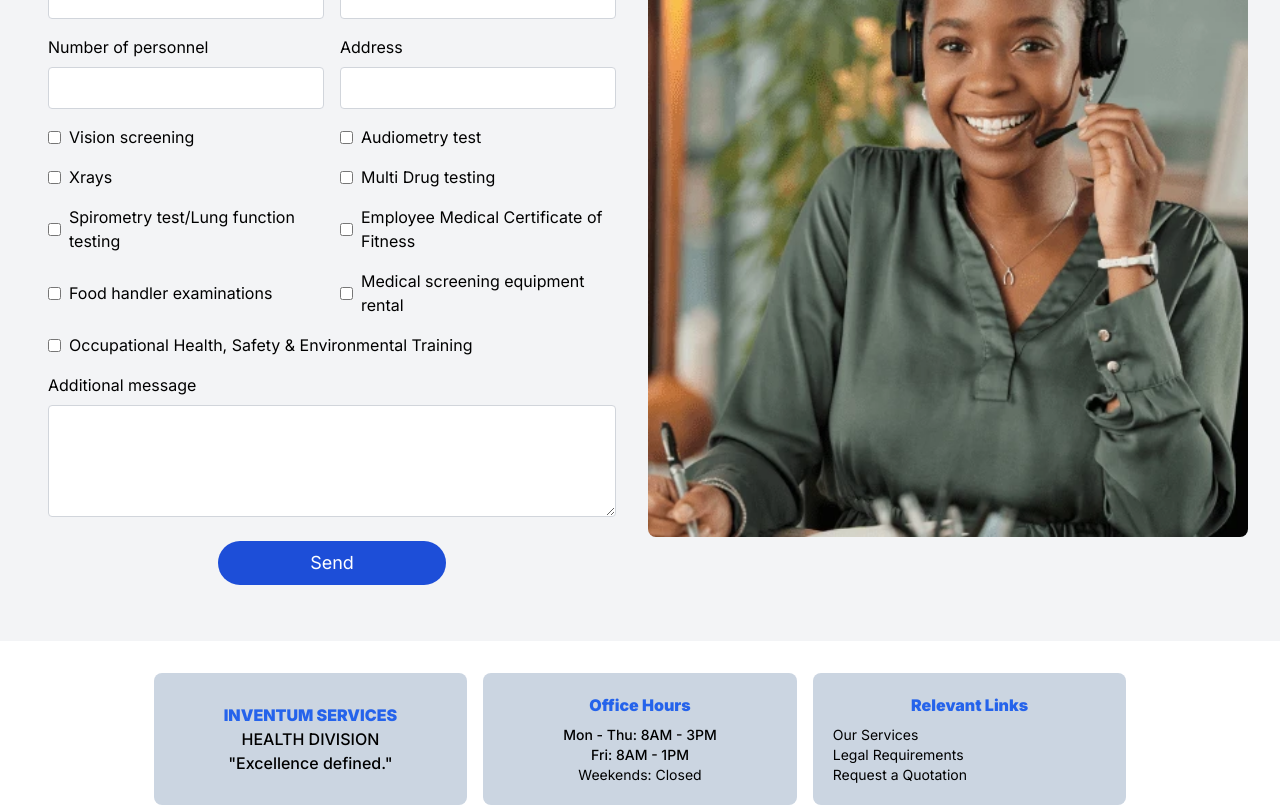
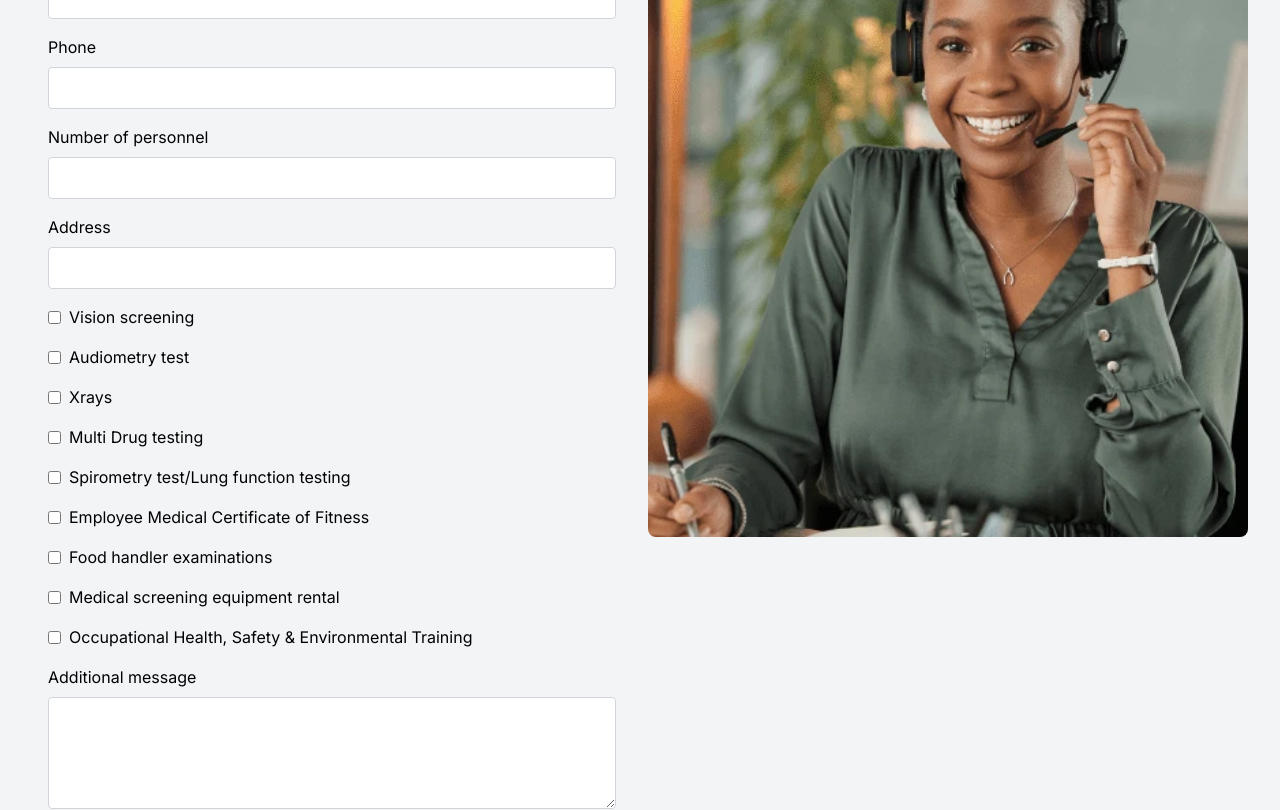
Before and after one commit to brolinr/Inventum_health, a Next.js app: page / in a window 1280 px wide. Shown: the part 2420-3230 px from the top of the page. Built offline with nearby package versions, Linux system fonts and the light colour scheme.

Commit message:
fixed layout

```diff
--- a/app/contact/page.tsx
+++ b/app/contact/page.tsx
@@ -1,6 +1,5 @@
 "use client"
 import { useState, ChangeEvent, FormEvent } from 'react';
-import Head from 'next/head';
 import Image from 'next/image';
 
 export default function Contact() {
@@ -46,10 +45,10 @@ export default function Contact() {
   };
 
   return (
-    <main className="bg-white text-black h-screen overflow-hidden">
+    <main className="bg-white text-black lg:h-screen overflow-hidden">
       <div className="grid bg-white md:grid-cols-2 gap-2">
-        <div className="grid grid-cols-2 gap-2 h-fit p-6 pt-10">
-          <h1 className="text-3xl font-bold col-span-2 mb-6">Send us a message</h1>
+        <div className="p-6 md:pt-10">
+          <h1 className="text-3xl font-bold mb-6">Send us a message</h1>
           <form onSubmit={handleSubmit} className="grid gap-2">
             <div className="flex-col flex gap-2">
               <label htmlFor="name">Name</label>
@@ -74,7 +73,7 @@ export default function Contact() {
               />
             </div>
 
-            <div className="flex-col col-span-2 flex gap-2">
+            <div className="flex-col flex gap-2">
               <label htmlFor="phone">Phone</label>
               <input
                 type="text"
@@ -86,7 +85,7 @@ export default function Contact() {
               />
             </div>
 
-            <div className="md:col-span-2 flex flex-col gap-2">
+            <div className="flex-col flex gap-2">
               <label htmlFor="additional_message">Additional message</label>
               <textarea
                 name="additional_message"
@@ -97,19 +96,20 @@ export default function Contact() {
               ></textarea>
             </div>
 
-            <div className="my-2 md:col-span-2 col-span-1 text-white flex justify-center items-center">
-              <button type="submit" className="w-full md:w-2/5 p-2 text-lg bg-blue-700 rounded-full">
+            <div className="my-2 text-white">
+              <button type="submit" className="w-full p-2 text-lg bg-blue-700 rounded-full">
                 Send
               </button>
             </div>
           </form>
         </div>
-        <div className="col-span-1">
+
+        <div className="hidden md:block">
           <Image
             src="/customer_service.webp"
             width={1000}
             height={760}
-            className="hidden md:block rounded-lg duration-300 hover:scale-95"
+            className="rounded-lg duration-300 hover:scale-95"
             alt="Customer service team assisting clients"
           />
         </div>
--- a/app/ui/components/navbar.tsx
+++ b/app/ui/components/navbar.tsx
@@ -25,7 +25,7 @@ export default function Navbar() {
   return (
     <nav>
       <div className="p-4 grid bg-blue-950 w-full mx-auto grid-cols-2 gap-x-2 md:grid-cols-10">
-        <div className="col-span-3 rounded-lg ">
+        <div className="col-span-1 md:col-span-3 rounded-lg ">
           <Link className="text-indigo-500" href="/">
             <Image
               src='/next.svg' width={150} height={125}
--- a/app/ui/components/quotation_form.tsx
+++ b/app/ui/components/quotation_form.tsx
@@ -1,5 +1,4 @@
 "use client"
-
 import { useState, ChangeEvent, FormEvent } from 'react';
 
 interface FormData {
@@ -20,7 +19,7 @@ interface FormData {
   additional_message: string;
 }
 
-export default function QuotationForm() {
+const QuotationForm: React.FC = () => {
   const [formData, setFormData] = useState<FormData>({
     name: '',
     email: '',
@@ -88,8 +87,8 @@ export default function QuotationForm() {
         GET A <span className="font-bold text-blue-700">FREE QUOTE</span>
       </h1>
 
-      <form className="grid md:grid-cols-2 grid-cols-1 gap-4" onSubmit={handleSubmit}>
-        <div className="md:col-span-2 flex-col flex gap-2">
+      <form className="grid grid-cols-1 gap-4" onSubmit={handleSubmit}>
+        <div className="flex-col flex gap-2">
           <label htmlFor="name">Name</label>
           <input
             type="text"
@@ -149,7 +148,7 @@ export default function QuotationForm() {
           />
         </div>
 
-        <div className="flex-row items-center flex gap-2 col-span-1">
+        <div className="flex items-center gap-2">
           <input
             type="checkbox"
             id="vision_screening"
@@ -160,7 +159,7 @@ export default function QuotationForm() {
           <label htmlFor="vision_screening">Vision screening</label>
         </div>
 
-        <div className="flex-row items-center flex gap-2 col-span-1">
+        <div className="flex items-center gap-2">
           <input
             type="checkbox"
             id="audiometry_test"
@@ -171,7 +170,7 @@ export default function QuotationForm() {
           <label htmlFor="audiometry_test">Audiometry test</label>
         </div>
 
-        <div className="flex-row items-center flex gap-2 col-span-1">
+        <div className="flex items-center gap-2">
           <input
             type="checkbox"
             id="xrays"
@@ -182,7 +181,7 @@ export default function QuotationForm() {
           <label htmlFor="xrays">Xrays</label>
         </div>
 
-        <div className="flex-row items-center flex gap-2 col-span-1">
+        <div className="flex items-center gap-2">
           <input
             type="checkbox"
             id="drug_test"
@@ -193,7 +192,7 @@ export default function QuotationForm() {
           <label htmlFor="drug_test">Multi Drug testing</label>
         </div>
 
-        <div className="flex-row items-center flex gap-2 col-span-1">
+        <div className="flex items-center gap-2">
           <input
             type="checkbox"
             id="spirometry"
@@ -204,7 +203,7 @@ export default function QuotationForm() {
           <label htmlFor="spirometry">Spirometry test/Lung function testing</label>
         </div>
 
-        <div className="flex-row items-center flex gap-2 col-span-1">
+        <div className="flex items-center gap-2">
           <input
             type="checkbox"
             id="fitness_certificate"
@@ -215,7 +214,7 @@ export default function QuotationForm() {
           <label htmlFor="fitness_certificate">Employee Medical Certificate of Fitness</label>
         </div>
 
-        <div className="flex-row items-center flex gap-2 col-span-1">
+        <div className="flex items-center gap-2">
           <input
             type="checkbox"
             id="food_handlers"
@@ -226,7 +225,7 @@ export default function QuotationForm() {
           <label htmlFor="food_handlers">Food handler examinations</label>
         </div>
 
-        <div className="flex-row items-center flex gap-2 col-span-1">
+        <div className="flex items-center gap-2">
           <input
             type="checkbox"
             id="equipment_rental"
@@ -237,7 +236,7 @@ export default function QuotationForm() {
           <label htmlFor="equipment_rental">Medical screening equipment rental</label>
         </div>
 
-        <div className="flex-row col-span-2 items-center flex gap-2 col-span-1">
+        <div className="flex items-center gap-2">
           <input
             type="checkbox"
             id="env_training"
@@ -248,7 +247,7 @@ export default function QuotationForm() {
           <label htmlFor="env_training">Occupational Health, Safety & Environmental Training</label>
         </div>
 
-        <div className="md:col-span-2 flex flex-col gap-2">
+        <div className="flex flex-col gap-2">
           <label htmlFor="additional_message">Additional message</label>
           <textarea
             name="additional_message"
@@ -259,12 +258,14 @@ export default function QuotationForm() {
           ></textarea>
         </div>
 
-        <div className="my-2 md:col-span-2 col-span-1 text-white flex justify-center items-center">
-          <button type="submit" className="w-full md:w-2/5 p-2 text-lg bg-blue-700 rounded-full">
+        <div className="my-2 text-white">
+          <button type="submit" className="w-full p-2 text-lg bg-blue-700 rounded-full">
             Send
           </button>
         </div>
       </form>
     </div>
   );
-}
+};
+
+export default QuotationForm;
```
